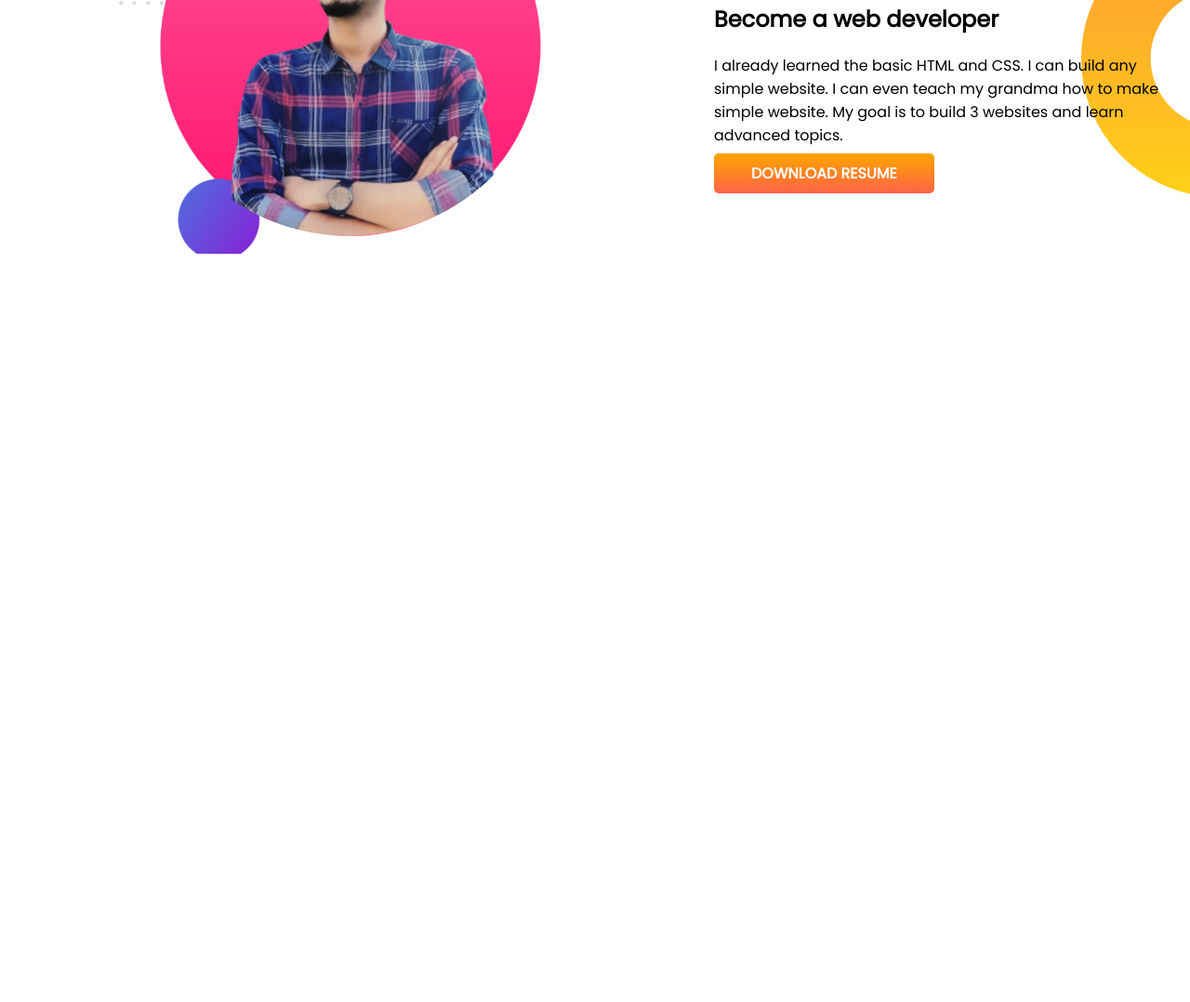
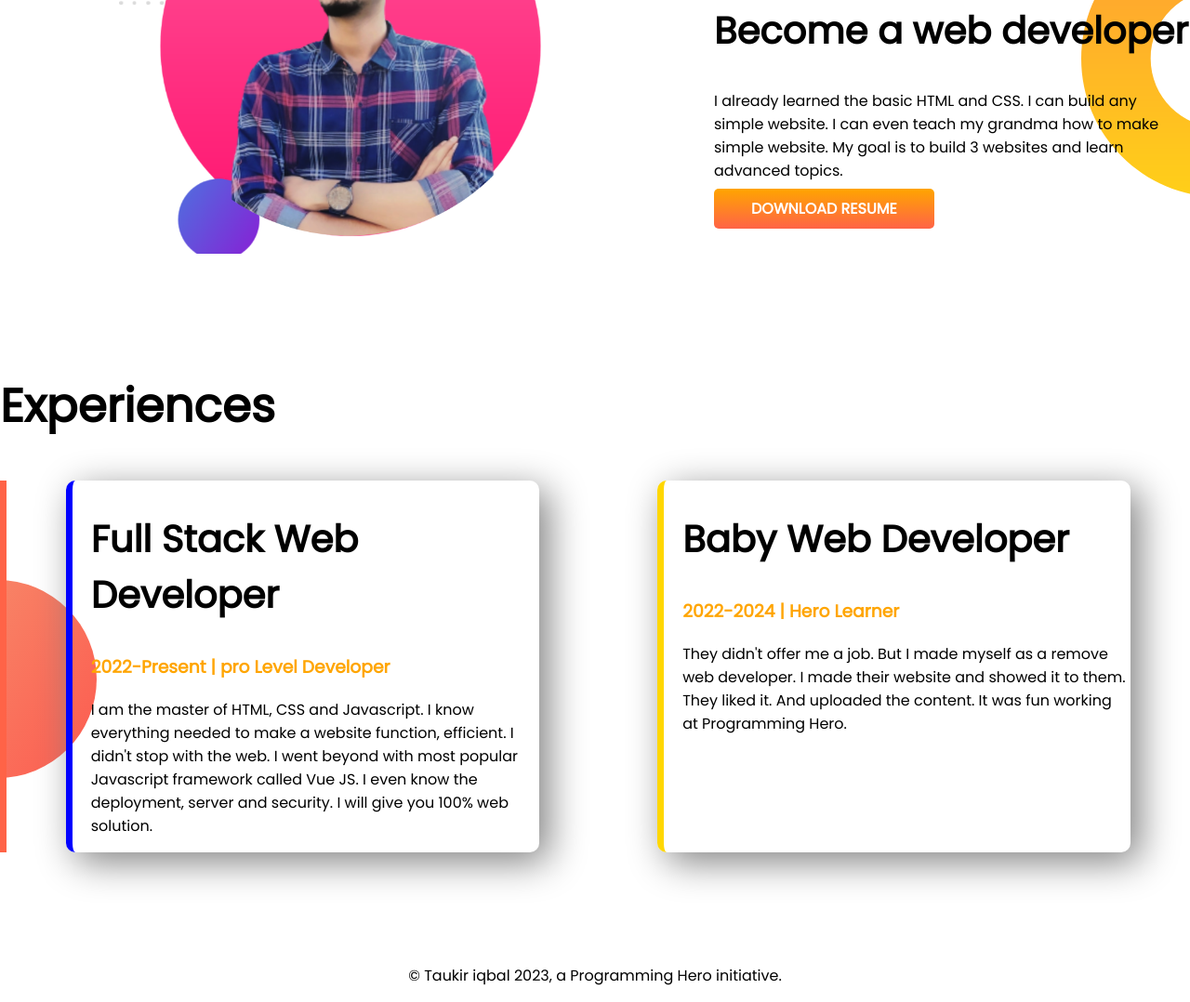
Before and after one commit to taukir213/Developer-Portfolio, a plain HTML site: page index.html in a window 1280 px wide. Shown: the part 738-1816 px from the top of the page at 93% size. Before the commit the page ends 1138 px from the top, so only its background shows below. Drawn offline with Linux system fonts and the light colour scheme.

Commit message:
styled border and footer

```diff
--- a/index.html
+++ b/index.html
@@ -13,7 +13,7 @@
 </head>
 
 <body>
-    <section class="top-banner">
+    <section class="top-banner flexible-container">
         <div class="half-width">
             <h1>Welcome to</h1>
             <h1><span class="orange-colour">Taukir Iqbal</span> World!</h1>
@@ -29,7 +29,7 @@
             <img src="taukir iqbal.png" alt="">
         </div>
     </section>
-    <section class="Dream-Big">
+    <section class="Dream-Big flexible-container">
         <div class="half-width">
             <img src="iqbal khan.png" alt="">
         </div class="half-width">
@@ -42,5 +42,29 @@
 
         </div>
 </body>
+</section>
+<section class="experience-area">
+    <h1>Experiences</h1>
+    <div id="Full-Stack-Developer" class="flexible-container">
+        <div class="experience-item">
+            <h2>Full Stack Web Developer</h2>
+            <h3 class="orange-colour">2022-Present | pro Level Developer</h3>
+            <p>I am the master of HTML, CSS and Javascript. I know everything needed to make a website function,
+                efficient.
+                I didn't stop with the web. I went beyond with most popular Javascript framework called Vue JS. I even
+                know
+                the deployment, server and security. I will give you 100% web solution.</p>
+        </div>
+        <div id="Baby-Web-Developer" class="experience-item">
+            <h2>Baby Web Developer</h2>
+            <h3 class="orange-colour"">2022-2024 | Hero Learner</h3>
+            <p>They didn't offer me a job. But I made myself as a remove web developer. I made their website and showed
+                it
+                to them. They liked it. And uploaded the content. It was fun working at Programming Hero.</p>
+        </div>
+    </div>
+    <footer>
+        <p>© Taukir iqbal 2023, a Programming Hero initiative.</p>
+    </footer>
 
 </html>
--- a/style.css
+++ b/style.css
@@ -7,11 +7,15 @@ h1 {
     font-size: 50px;
 }
 
+h2 {
+    font-size: 40px;
+}
+
 .orange-colour {
     color: orange;
 }
 
-section {
+.flexible-container {
     display: flex;
     margin-bottom: 120px;
 }
@@ -19,6 +23,7 @@ section {
 .half-width {
     width: 50%;
     padding-left: 10%;
+
 }
 
 .half-width img {
@@ -47,3 +52,31 @@ section {
 .Dream-Big {
     background-position: right;
 }
+
+.experience-area {
+    background-image: url(exp-bg.png);
+    background-repeat: no-repeat;
+    background-position: left;
+}
+
+.experience-item {
+    width: 40%;
+    margin-left: 5%;
+    margin-right: 5%;
+    padding-left: 20px;
+    border-radius: 10px;
+    box-shadow: 10px 10px 40px grey;
+    border-left: 7px solid blue;
+}
+
+#Full-Stack-Developer {
+    border-left: 7px solid tomato;
+}
+
+#Baby-Web-Developer {
+    border-left: 7px solid gold;
+}
+
+footer p {
+    text-align: center;
+}
```
Also changed, not shown: exp-bg.png (added).
